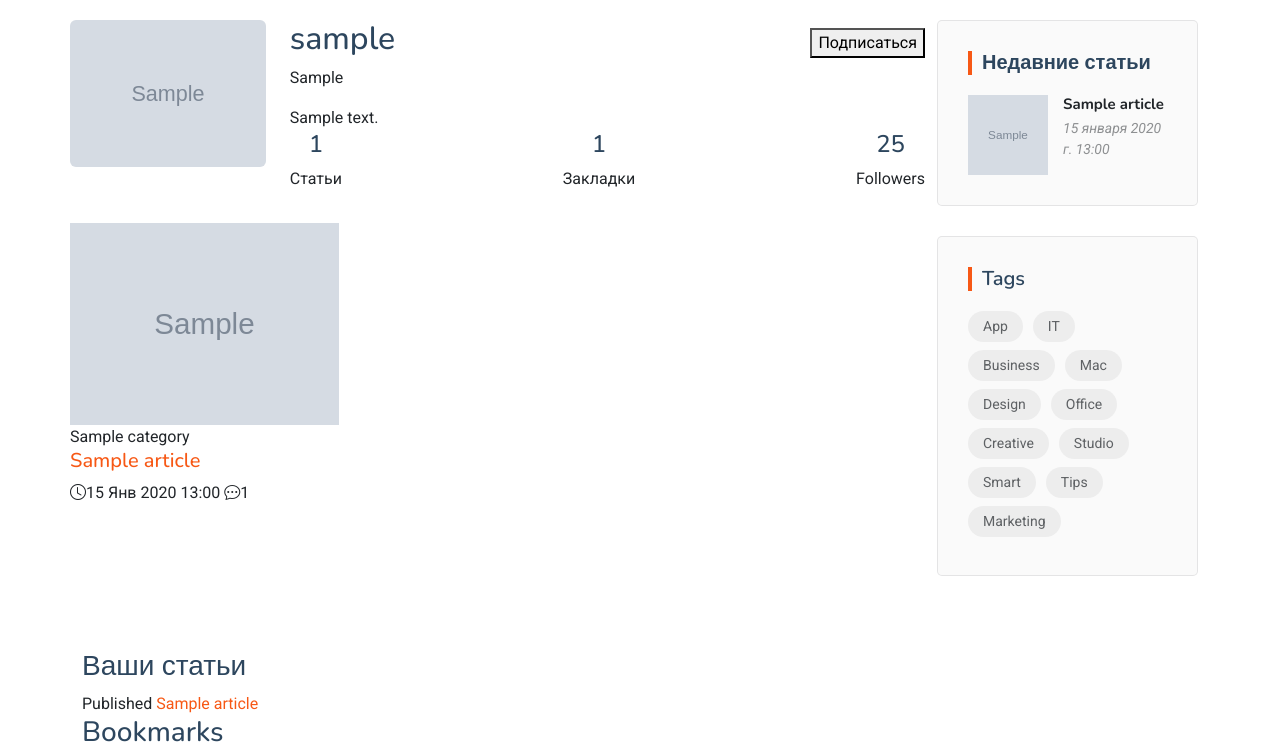
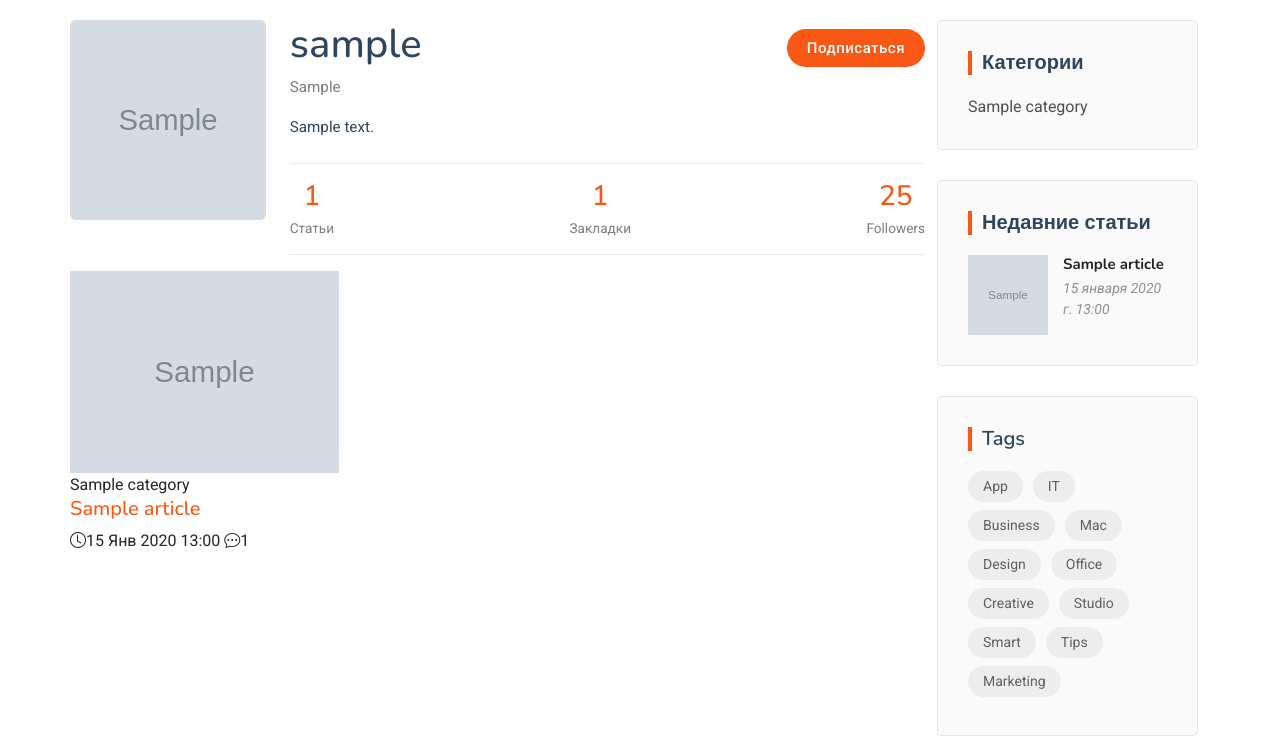
Before and after one commit to MrXbott/media-journal, a Django app: page /accounts/profile/1/ in a window 1280 px wide. Shown: the part 157-907 px from the top of the page. Run offline with Django 5.2, Linux system fonts and the light colour scheme; a user stored in the database is signed in; tables that the repository leaves empty hold one stand-in row (values such as "Sample post"); grey boxes marked "Sample" are stand-in pictures; parts of the project's set-up code (start-up, migrations or seed data) failed here and were passed over; some libraries are stand-ins or nearby versions.

Commit message:
articles design fixes

```diff
--- a/mediajournal/articles/templates/article_send.html
+++ /dev/null
@@ -1,6 +0,0 @@
-{% extends "base.html" %}
-{% load static %}
-
-{% block content %}
-    ваша статья отправлена
-{% endblock %}
--- a/mediajournal/articles/templates/category.html
+++ b/mediajournal/articles/templates/category.html
@@ -43,7 +43,7 @@
 
                       <div class="d-flex align-items-center article-header">
                         <img src={% if article.author.photo %}"{{ article.author.photo.url }}"{% else %}"/media/default/default_user_photo.jpg"{% endif %} alt="" class="img-fluid post-author-img flex-shrink-0">
-                          <p class="post-author">{{ article.author.username }}</p>
+                          <p class="post-author"><a href="{{ article.author.get_absolute_url }}">{{ article.author.username }}</a></p>
                           <p class="post-date">
                             <time datetime="">{{ article.published|date:"d M Y"}}</time>
                           </p>
--- a/mediajournal/articles/templates/sidebar.html
+++ b/mediajournal/articles/templates/sidebar.html
@@ -1,4 +1,8 @@
 <div class="widgets-container" data-aos="fade-up" data-aos-delay="200">
+  <!-- Categories Widget -->
+  {% include "category_list.html" %}
+  <!--/Categories Widget -->
+
   <!-- Recent Articles Widget -->
   {% include 'recent_articles.html'%}
   <!--/Recent Articles Widget -->
@@ -21,6 +25,7 @@
       <li><a href="#">Marketing</a></li>
     </ul>
 
-    </div><!--/Tags Widget -->
+  </div>
+  <!--/Tags Widget -->
 
   </div>
--- a/mediajournal/articles/views.py
+++ b/mediajournal/articles/views.py
@@ -71,7 +71,7 @@ def write_article(request):
             for image in images:
                 image.article = article
                 image.save()
-            return render(request, 'article_send.html')
+            return render(request, 'article_sent.html')
     else:
         article_form = ArticleForm()
         section_formset = ArticleSectionFormSet()
--- a/mediajournal/web/static/css/main.css
+++ b/mediajournal/web/static/css/main.css
@@ -2886,14 +2886,14 @@ section,
   height: 100%;
 }
 
-.author-profile .author-card .author-image {
+.author-profile .author-image {
   text-align: center;
   margin-bottom: 1.5rem;
 }
 
-.author-profile .author-card .author-image img {
-  width: 180px;
-  height: 180px;
+.author-profile .author-image img {
+  width: 200px;
+  height: 200px;
   border-radius: 50%;
   object-fit: cover;
 }
@@ -2902,36 +2902,53 @@ section,
   text-align: center;
 }
 
-.author-profile .author-card .author-info h2 {
-  font-size: 1.5rem;
-  margin-bottom: 0.5rem;
-}
-
-.author-profile .author-card .author-info .designation {
+.author-profile .author-info h2 {
+  font-size: 2.5rem;
+  /* margin-bottom: 0.5rem; */
+}
+
+.author-profile .author-info .designation {
   color: color-mix(in srgb, var(--default-color), transparent 40%);
   font-size: 0.95rem;
   margin-bottom: 1rem;
 }
 
-.author-profile .author-card .author-info .author-bio {
+.author-profile .author-info button {
+  background-color: var(--accent-color);
+  border: 0;
+  padding: 8px 20px;
+  color: var(--contrast-color);
+  border-radius: 50px;
+  transition: 0.3s;
+  font-size: 15px;
+  font-weight: 500;
+  letter-spacing: 0.5px;
+}
+
+.author-profile .author-info button a {
+  color: var(--contrast-color);
+}
+
+.author-profile .author-info .author-bio {
   font-size: 0.95rem;
   line-height: 1.6;
   margin-bottom: 1.5rem;
-}
-
-.author-profile .author-card .author-stats {
+  color: var(--heading-color);
+}
+
+.author-profile  .author-stats {
   border-top: 1px solid color-mix(in srgb, var(--default-color), transparent 90%);
   border-bottom: 1px solid color-mix(in srgb, var(--default-color), transparent 90%);
   padding: 1rem 0;
 }
 
-.author-profile .author-card .author-stats .stat-item h4 {
+.author-profile .author-stats .stat-item h4 {
   font-size: 1.75rem;
   margin-bottom: 0.25rem;
   color: var(--accent-color);
 }
 
-.author-profile .author-card .author-stats .stat-item p {
+.author-profile .author-stats .stat-item p {
   font-size: 0.85rem;
   margin: 0;
   color: color-mix(in srgb, var(--default-color), transparent 40%);
--- a/mediajournal/web/templates/base.html
+++ b/mediajournal/web/templates/base.html
@@ -67,7 +67,7 @@
 
         <div class="col-lg-3 d-flex align-items-center justify-content-end">
           {% if request.user.is_authenticated %}
-            <a href="{% url 'profile' %}" class="author">
+            <a href="{{ request.user.get_absolute_url }}" class="author">
               <div class="author-details">
                 <img src={% if request.user.photo %}"{{ request.user.photo.url }}"{% else %}"media/default/default_user_photo.jpg"{% endif%} alt="Author" class="author-img">
                 <div class="info">
```
Also changed, not shown: mediajournal/articles/templates/article.html (+2 -69 lines), mediajournal/articles/templates/article_sent.html (added, +13 -0 lines). Lines whose indentation alone changed are shown as unchanged.
